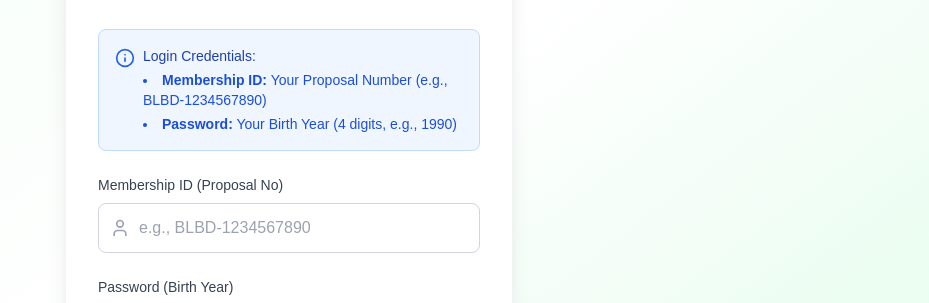
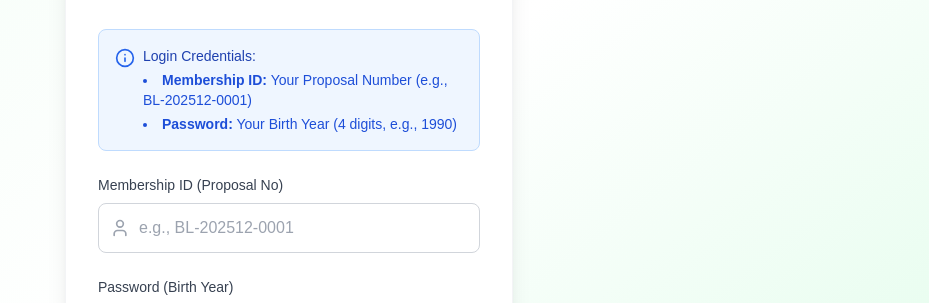
Before and after one commit to ya-shuvo30/brightlife-typescript-app, a React (Vite) app: page /member-login in a window 1280 px wide. Shown: the part 292-595 px from the top of the page, without its empty margins (351-1280 px from the left). Built offline with nearby package versions, Linux system fonts and the light colour scheme; no server answers.

Commit message:
fix: Update member login validation to accept BL-YYYYMM-NNNN format and fix API field names

```diff
--- a/src/components/auth/MemberLogin.tsx
+++ b/src/components/auth/MemberLogin.tsx
@@ -57,9 +57,13 @@ const MemberLogin: React.FC = () => {
     // Validate Proposal No (Membership ID)
     if (!formData.proposalNo.trim()) {
       newErrors.proposalNo = 'Proposal No / Membership ID is required';
-    } else if (!formData.proposalNo.match(/^BLBD-\d+$/i) && !formData.proposalNo.match(/^\d+$/)) {
-      // Accept formats like "BLBD-123456" or numeric ID
-      newErrors.proposalNo = 'Invalid Membership ID format';
+    } else if (
+      !formData.proposalNo.match(/^BLBD-\d+$/i) &&      // BLBD-1234567890
+      !formData.proposalNo.match(/^BL-\d{6}-\d{4}$/i) && // BL-202512-0010
+      !formData.proposalNo.match(/^\d+$/)                // Pure numeric
+    ) {
+      // Accept formats: "BLBD-123456", "BL-202512-0010", or numeric ID
+      newErrors.proposalNo = 'Invalid Membership ID format (e.g., BL-202512-0001)';
     }
 
     // Validate Birth Year (Password)
@@ -117,8 +121,8 @@ const MemberLogin: React.FC = () => {
   const apiMemberLogin = async (proposalNo: string, birthYear: string): Promise<{ success: boolean; data?: MemberData; message?: string }> => {
     try {
       const response = await axios.post(`${API_BASE_URL}/v1/membership/login/`, {
-        proposal_no: proposalNo,
-        birth_year: birthYear
+        proposalNo: proposalNo,
+        birthYear: parseInt(birthYear)
       });
 
       if (response.data.success) {
@@ -226,7 +230,7 @@ const MemberLogin: React.FC = () => {
               <div className="text-sm text-blue-800">
                 <p className="font-medium mb-1">Login Credentials:</p>
                 <ul className="list-disc list-inside space-y-1 text-blue-700">
-                  <li><strong>Membership ID:</strong> Your Proposal Number (e.g., BLBD-1234567890)</li>
+                  <li><strong>Membership ID:</strong> Your Proposal Number (e.g., BL-202512-0001)</li>
                   <li><strong>Password:</strong> Your Birth Year (4 digits, e.g., 1990)</li>
                 </ul>
               </div>
@@ -250,7 +254,7 @@ const MemberLogin: React.FC = () => {
                   className={`w-full pl-10 pr-4 py-3 border rounded-lg focus:ring-2 focus:ring-green-500 focus:border-transparent transition-all ${
                     errors.proposalNo ? 'border-red-500' : 'border-gray-300'
                   }`}
-                  placeholder="e.g., BLBD-1234567890"
+                  placeholder="e.g., BL-202512-0001"
                 />
               </div>
               {errors.proposalNo && (
```
